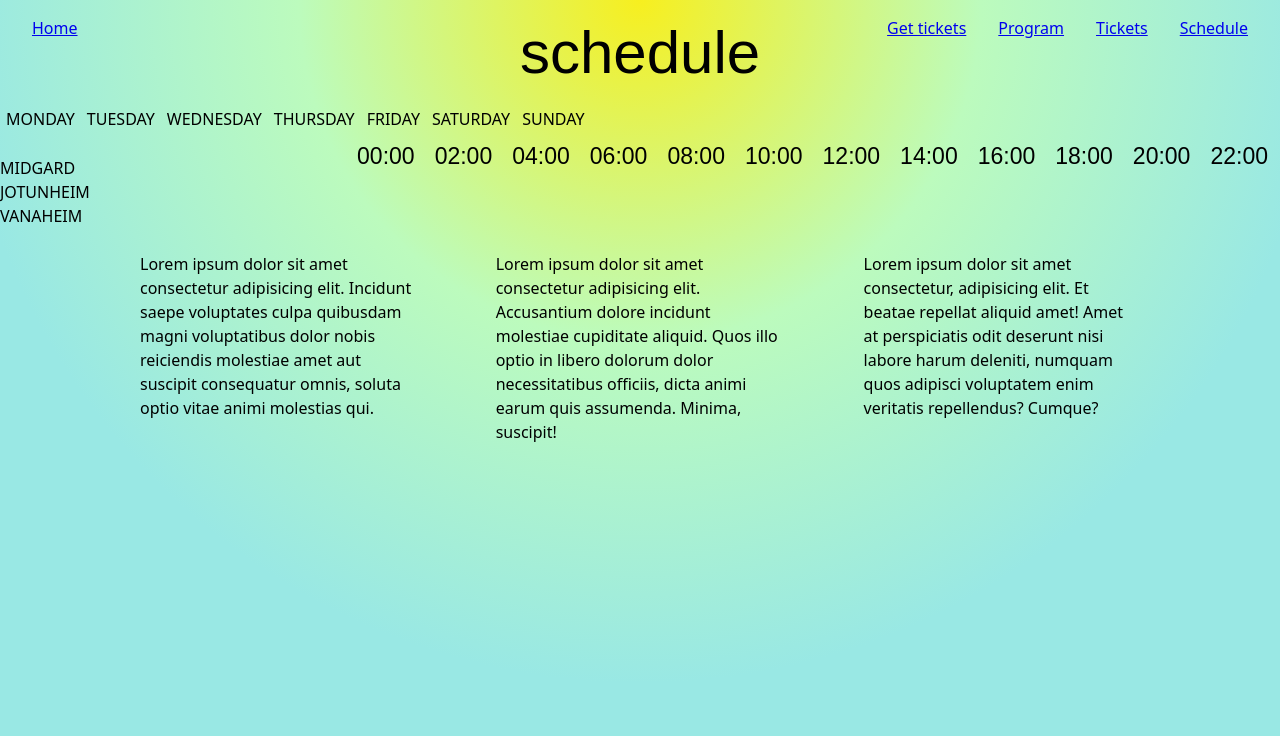
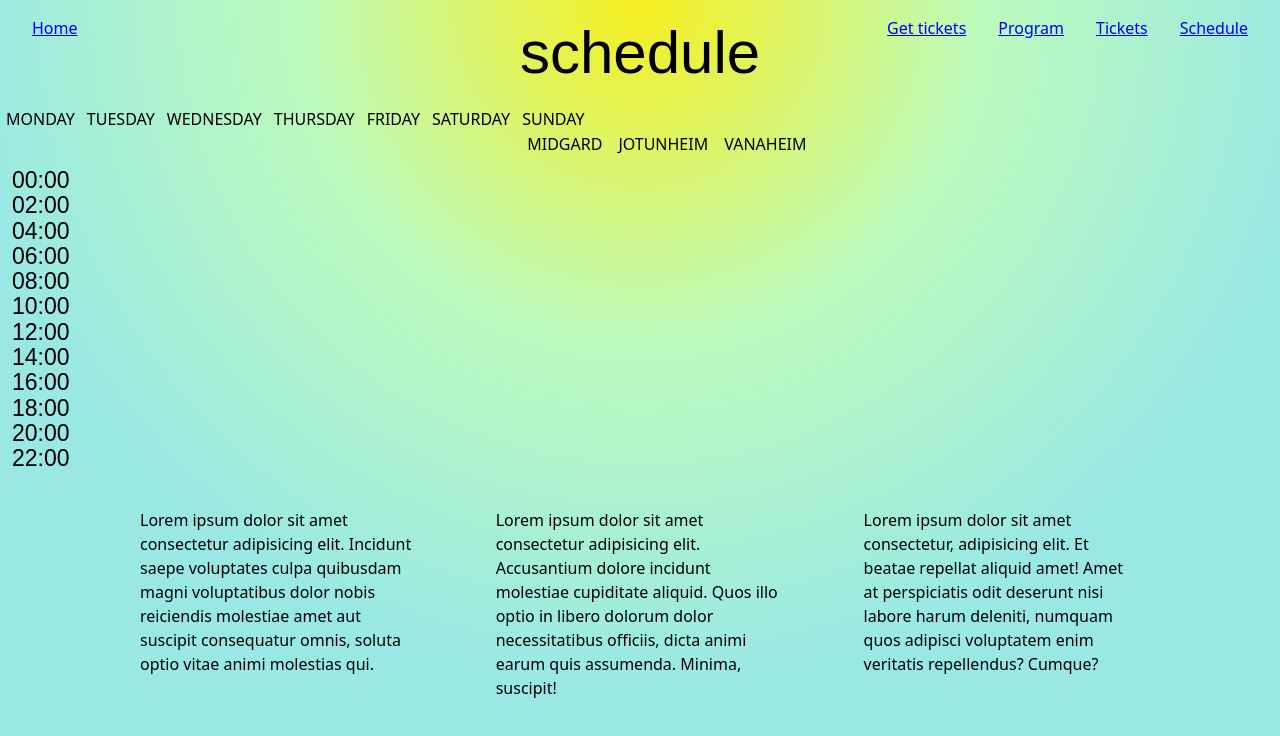
Before and after one commit to emmalarsen1/sunsetsound-exam, a Next.js app: page /schedule in a window 1280 px wide. Shown: the top 736 px of the page. Built offline with nearby package versions, Linux system fonts and the light colour scheme; no server answers; a web font is replaced by a local one.

Commit message:
ændringer

```diff
--- a/src/app/schedule/page.jsx
+++ b/src/app/schedule/page.jsx
@@ -83,8 +83,8 @@ function Schedule() {
         </button>
       </div>
 
-      <div className={styles.areas}>
-        <div>
+      <div>
+        <div className={styles.areas}>
           <h3 className={styles.hidden}>TIME</h3>
           <h3>MIDGARD</h3>
           <h3>JOTUNHEIM</h3>
--- a/src/app/styles/Schedule.module.css
+++ b/src/app/styles/Schedule.module.css
@@ -2,11 +2,11 @@
   opacity: 0;
 }
 .areas {
-  display: grid;
-  grid-template-columns: repeat(2, 1fr);
+  display: flex;
+  justify-content: center;
+  gap: 1rem;
 }
 .new_times {
-  display: flex;
   gap: 20px;
   align-items: center;
   padding: 12px;
```
